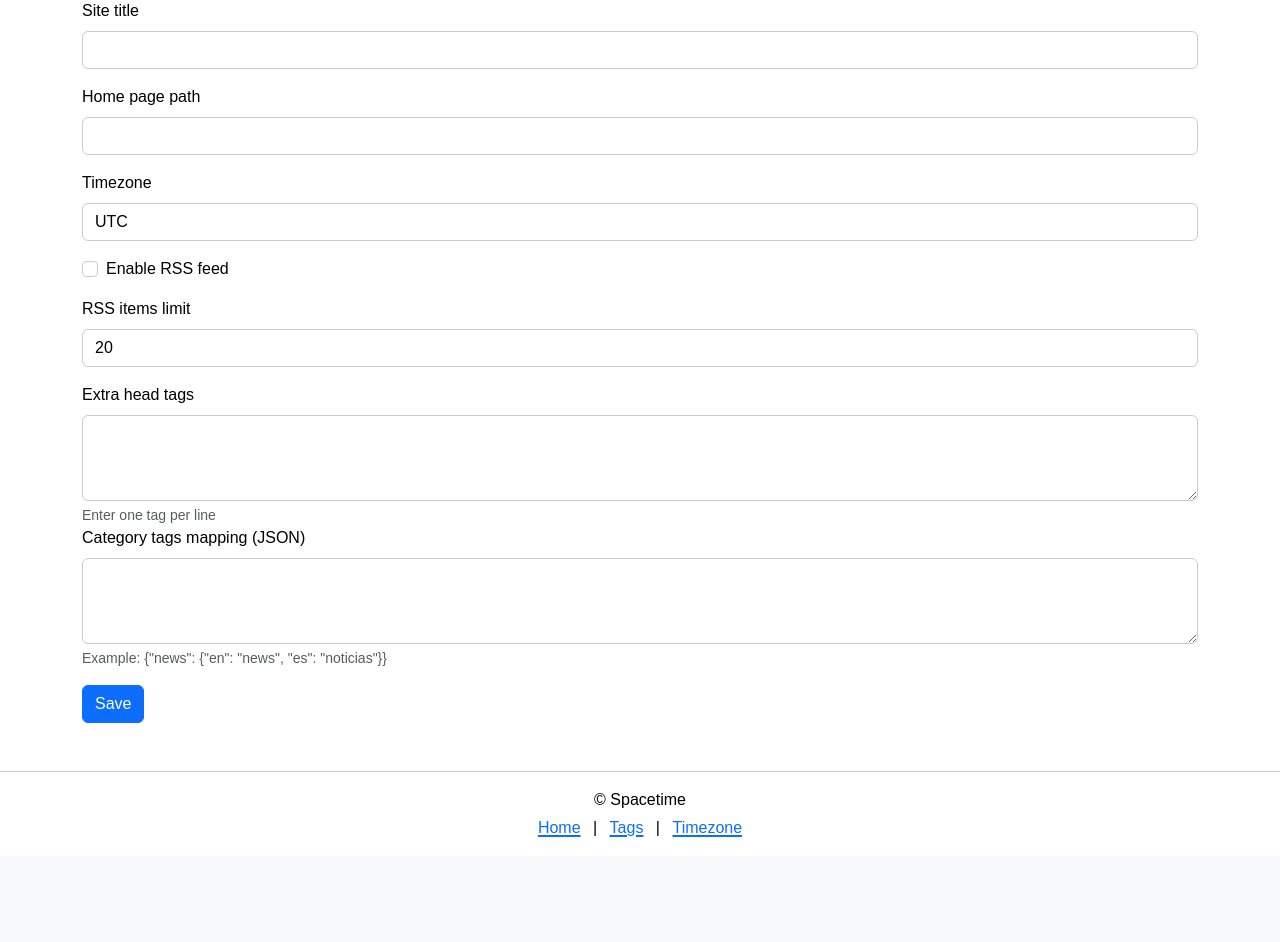
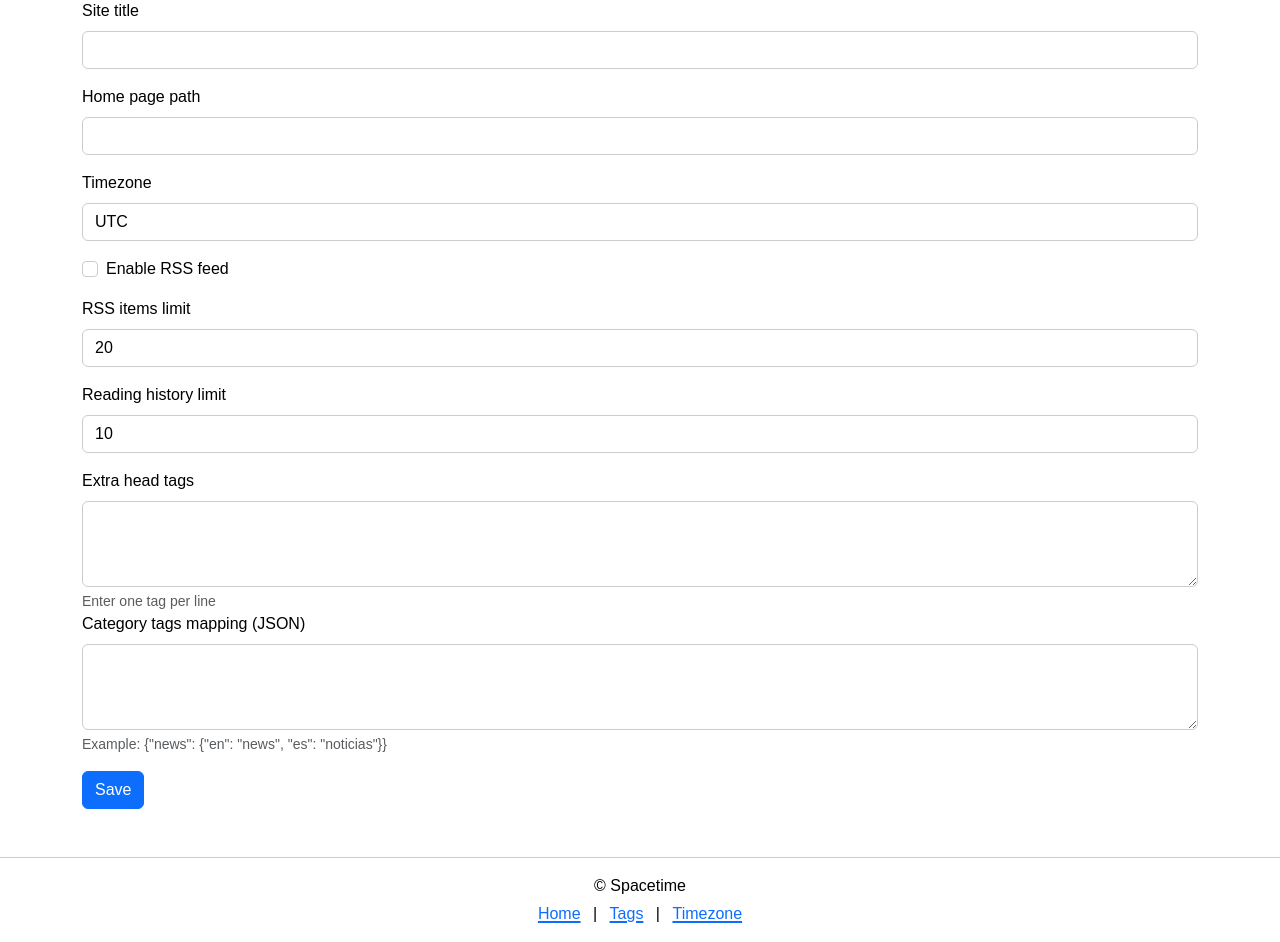
Before and after one commit to flyingtext/spacetime, a Flask app: page /settings in a window 1280 px wide. Shown: the part 127-1069 px from the top of the page. Before the commit the page ends 964 px from the top, so only its background shows below. Run offline with Flask 3, Linux system fonts and the light colour scheme; a user stored in the database is signed in; tables that the repository leaves empty hold one stand-in row (values such as "Sample post"); some libraries are stand-ins or nearby versions.

Commit message:
Test breadcrumb limit setting

```diff
--- a/app.py
+++ b/app.py
@@ -2467,6 +2467,7 @@ def settings():
     rss_limit = get_setting('rss_limit', '20')
     head_tags = get_setting('head_tags', '')
     category_tags = get_setting('post_categories', '')
+    breadcrumb_limit = get_setting('breadcrumb_limit', '10')
     if request.method == 'POST':
 
         title = request.form.get('site_title', title).strip()
@@ -2479,6 +2480,7 @@ def settings():
         timezone_value = tz_norm
         rss_enabled_val = 'rss_enabled' in request.form
         rss_limit = request.form.get('rss_limit', rss_limit).strip() or '20'
+        breadcrumb_limit = request.form.get('breadcrumb_limit', breadcrumb_limit).strip() or '10'
         head_tags_input = request.form.get('head_tags', head_tags)
         head_tags = "\n".join(line.strip() for line in head_tags_input.splitlines() if line.strip())
         category_tags = request.form.get('post_categories', category_tags).strip()
@@ -2534,6 +2536,11 @@ def settings():
             cat_setting.value = category_tags
         else:
             db.session.add(Setting(key='post_categories', value=category_tags))
+        breadcrumb_setting = Setting.query.filter_by(key='breadcrumb_limit').first()
+        if breadcrumb_setting:
+            breadcrumb_setting.value = breadcrumb_limit
+        else:
+            db.session.add(Setting(key='breadcrumb_limit', value=breadcrumb_limit))
 
         db.session.commit()
         flash(_('Settings updated.'))
@@ -2546,7 +2553,8 @@ def settings():
         rss_enabled=rss_enabled_val.lower() in ['true', '1', 'yes', 'on'],
         rss_limit=rss_limit,
         head_tags=head_tags,
-        post_categories=category_tags
+        post_categories=category_tags,
+        breadcrumb_limit=breadcrumb_limit
     )
 
 
--- a/static/style.css
+++ b/static/style.css
@@ -218,6 +218,10 @@ pre {
   font-weight: bold;
 }
 
+#reading-breadcrumb {
+  font-size: 0.9rem;
+}
+
 #map, #map-offcanvas {
   height: 250px;
   width: 100%;
--- a/templates/post_detail.html
+++ b/templates/post_detail.html
@@ -363,7 +363,7 @@
 <script>
 document.addEventListener('DOMContentLoaded', () => {
   const key = 'postBreadcrumb';
-  const maxItems = 10;
+  const maxItems = {{ get_setting('breadcrumb_limit', '10')|int }};
   const title = {{ post.display_title|tojson }};
   const deleteLabel = {{ _('Delete')|tojson }};
   const url = window.location.pathname;
--- a/templates/settings.html
+++ b/templates/settings.html
@@ -24,6 +24,10 @@
         <input type="number" id="rss_limit" name="rss_limit" class="form-control" value="{{ rss_limit }}">
       </div>
       <div class="mb-3">
+        <label for="breadcrumb_limit" class="form-label">{{ _('Reading history limit') }}</label>
+        <input type="number" id="breadcrumb_limit" name="breadcrumb_limit" class="form-control" value="{{ breadcrumb_limit }}">
+      </div>
+      <div class="mb-3">
         <label for="head_tags" class="form-label">{{ _('Extra head tags') }}</label>
         <textarea id="head_tags" name="head_tags" class="form-control" rows="3">{{ head_tags }}</textarea>
         <div class="form-text">{{ _('Enter one tag per line') }}</div>
```
Also changed, not shown: tests/test_breadcrumb_limit_setting.py (added, +37 -0 lines). Lines whose indentation alone changed are shown as unchanged.
